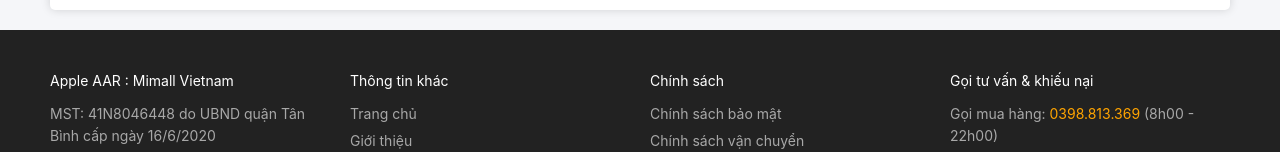
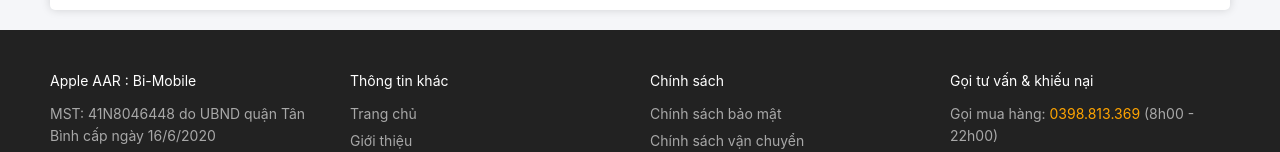
Before and after one commit to Phan-Phi/Bi-Mobile, a React (Create React App) app: page / in a window 1280 px wide. Shown: the part 5454-5606 px from the top of the page. Built offline with nearby package versions, Linux system fonts and the light colour scheme.

Commit message:
hoan tat sua footer

```diff
--- a/src/components/Footer/Footer.jsx
+++ b/src/components/Footer/Footer.jsx
@@ -6,7 +6,7 @@
     <footer>
       <section className="footer__top">
         <div className="footer__content">
-          <p className="footer__title">Apple AAR : Mimall Vietnam</p>
+          <p className="footer__title">Apple AAR : Bi-Mobile</p>
           <p className="footer__text">
             MST: 41N8046448 do UBND quận Tân Bình cấp ngày 16/6/2020
           </p>
```
